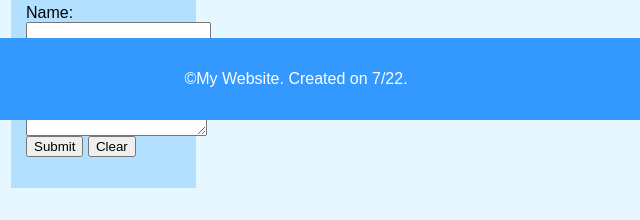
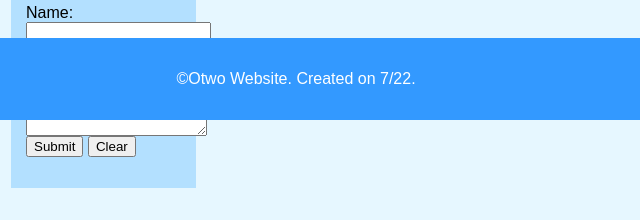
Before and after one commit to etersven/etersven-github.io, a plain HTML site: page index.html in a window 1280 px wide. Shown: the part 680-900 px from the top of the page, 364-1004 px from the left. Drawn offline with Linux system fonts and the light colour scheme.

Commit message:
Update index.html

```diff
--- a/index.html
+++ b/index.html
@@ -49,7 +49,7 @@ I dedicated six months to studying at a language school and passed the JLPT N3 i
         </div>
     </div>
     <footer>
-        <p>&copy;My Website. Created on 7/22.</p>
+        <p>&copy;Otwo Website. Created on 7/22.</p>
     </footer>
 </body>
 </html>
```
